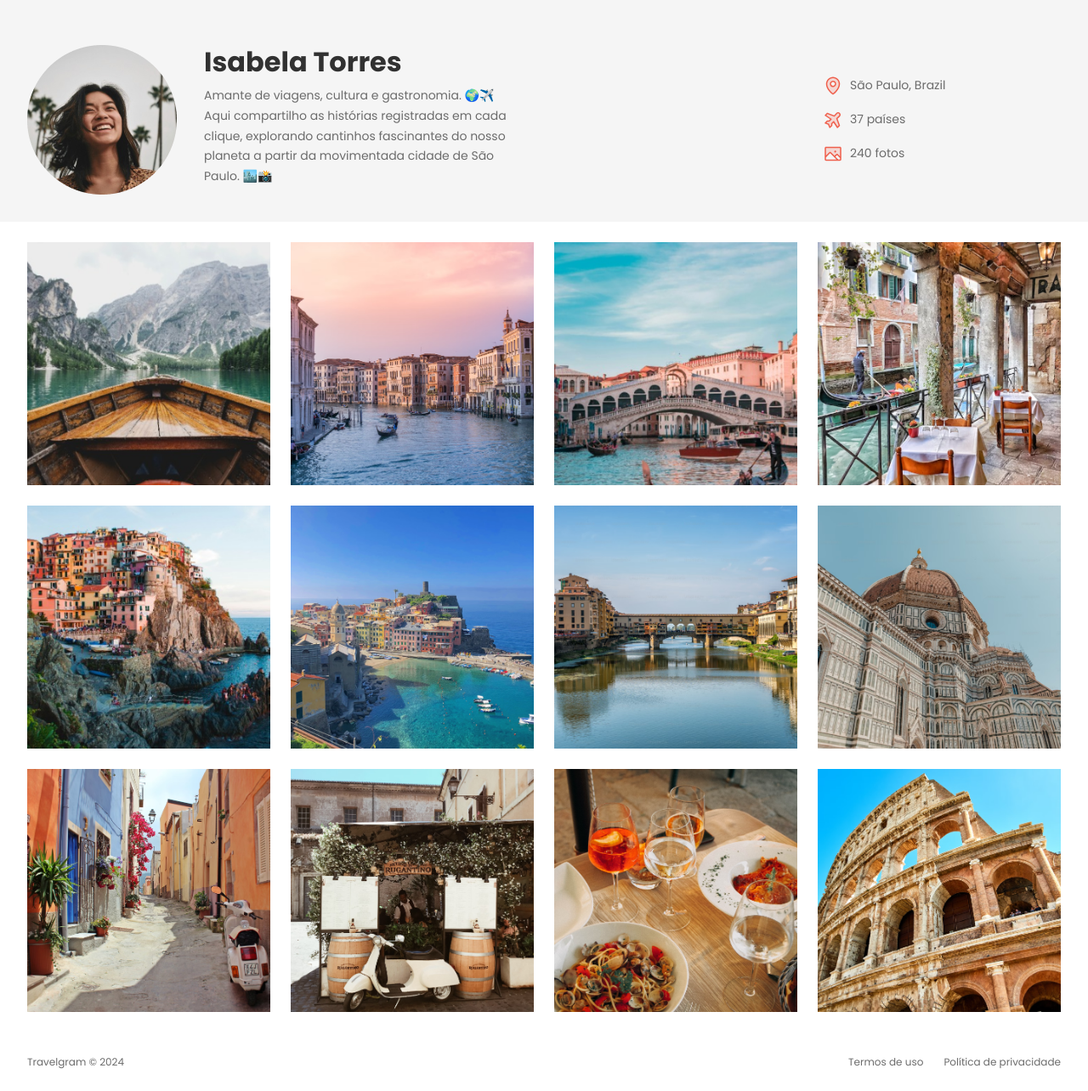
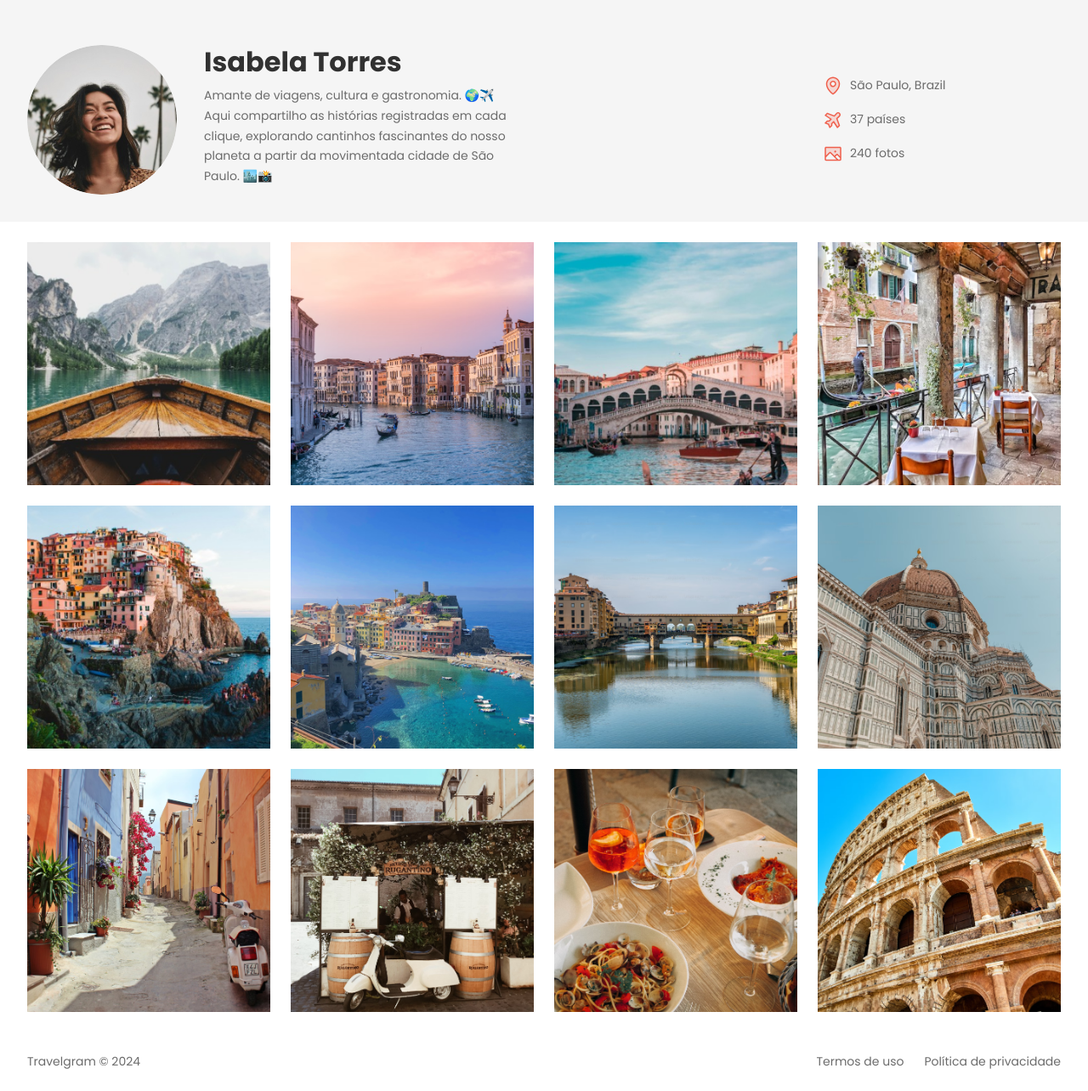
Before and after one commit to AndersonSouto/projeto-travelgram, a plain HTML site: page index.html in a window 1280 px wide. Shown: the part 83-1367 px from the top of the page at 85% size. Drawn offline with Linux system fonts and the light colour scheme.

Commit message:
final project

```diff
--- a/styles/footer.css
+++ b/styles/footer.css
@@ -2,8 +2,7 @@ footer {
     display: flex;
     padding-block: 24px;
     gap: 24px;
-    font: var(--text-sm);
-    line-height: 21px;
+    font: 14px/150% var(--font-family);
 }
 
 footer span:nth-child(1) {
--- a/styles/header.css
+++ b/styles/header.css
@@ -19,6 +19,13 @@ header .container {
 
 }
 
+#profile img {
+    width: 176px;
+    height: 176px;
+    object-fit: cover;
+    border-radius: 50%;
+}
+
 #profile h1 {
     margin-bottom: 8px;
     font: var(--text-lg);
```
